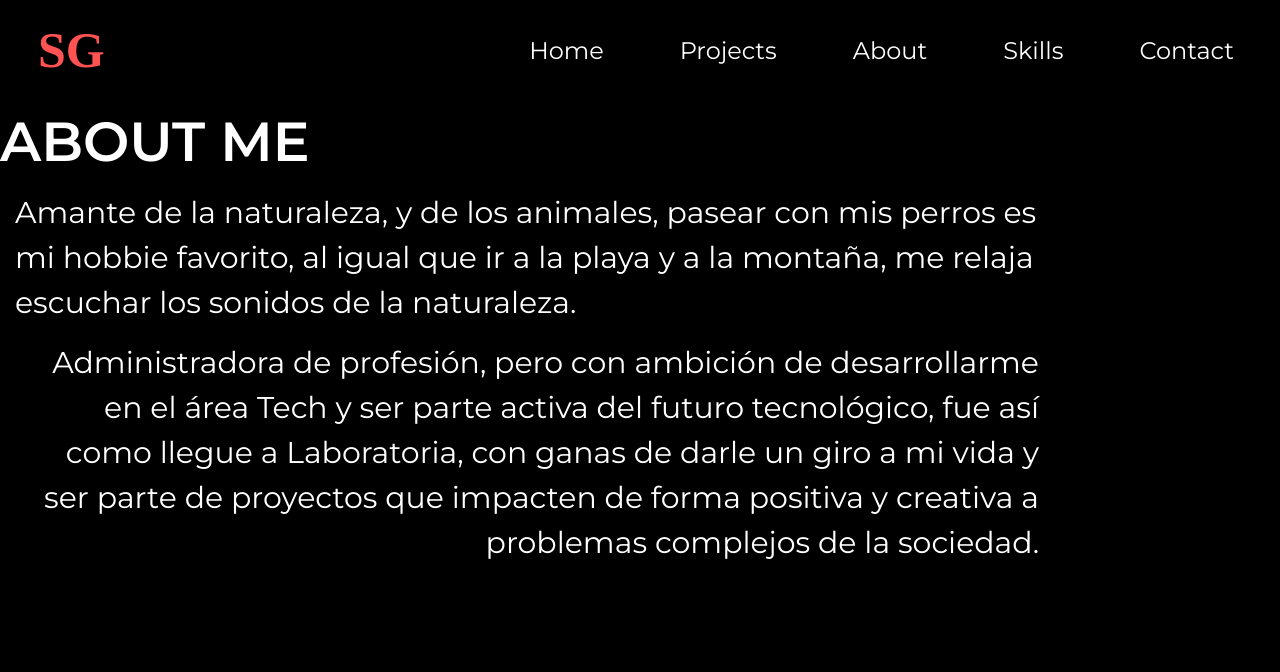
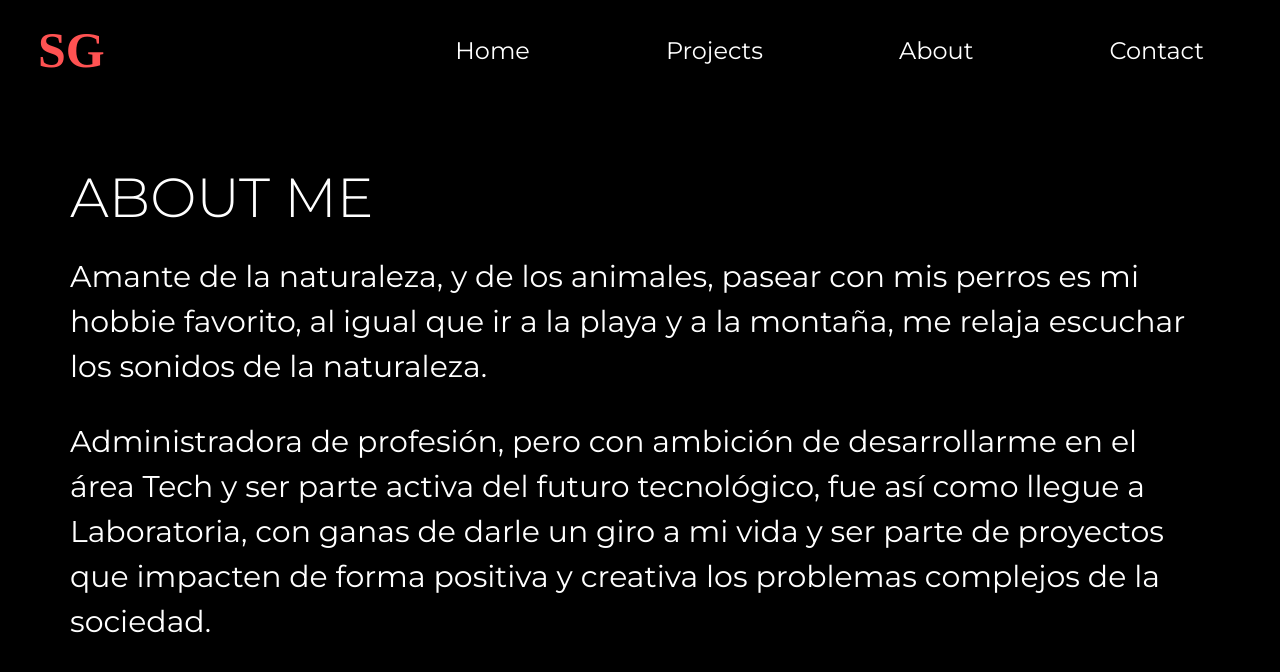
Before and after one commit to efyguevara/Portafolio, a React (Create React App) app: page /About in a window 1280 px wide. Shown: the top 672 px of the page. Built offline with nearby package versions, Linux system fonts and the light colour scheme; a web font is replaced by a local one.

Commit message:
dding text about me

```diff
--- a/src/App.css
+++ b/src/App.css
@@ -14,13 +14,9 @@
   text-align: center;
 }
 
-/* GLOBAL STYLES */
-/* body {
-  background: #333;
-  padding-top: 5em;
-  display: flex;
-  justify-content: center;
-} */
+.margintop {
+  margin-top: 3em;
+}
 
 /* DEMO-SPECIFIC STYLES */
 .typewriter h1 {
@@ -36,8 +32,8 @@
   letter-spacing: .15em;
   /* Adjust as needed */
   animation:
-    typing 3.5s steps(30, end),
-    blink-caret .5s step-end infinite;
+    typing 3s steps(30, end),
+    blink-caret .7s step-end;
 }
 
 /* The typing effect */
@@ -47,13 +43,12 @@
   }
 
   to {
-    width: 35%
+    width: 50%
   }
 }
 
 /* The typewriter cursor effect */
 @keyframes blink-caret {
-
   from,
   to {
     border-color: transparent
@@ -71,11 +66,6 @@
   /* var(--color-); */
 }
 
-.App-logo {
-  animation: App-logo-spin infinite 20s linear;
-  height: 40vmin;
-  pointer-events: none;
-}
 
 .App-header {
   background-color: var(--color-black);
@@ -101,7 +91,7 @@
 .navbar {
   padding: .5rem .5rem;
   margin-bottom: .5rem;
-  position: static;
+  position: fixed;
   z-index: 99999;
   width: 100%;
   /* background-color: var(--color-black); */
@@ -111,14 +101,12 @@
   color: var(--color-pink);
 }
 
-
 #templateHome {
   background-image: url("./img/bg3.jpeg");
+  width: 100%;
 }
 
 /* Cards */
-
-
 .imgMd .imgSN .imgBQ{
   /* background-image: url("./img/markdown.png"); */
   background-repeat: no-repeat;
@@ -130,21 +118,14 @@
 
   /* .imgSN {
     background-image: url("./img/socialNetwork.jpg.png");
-    background-repeat: no-repeat;
-    background-size: contain;
-    position: static;
-    max-height: 100%;
-    max-width: 100%;
-  }
+  } */
 
-  .imgBQ {
-    background-image: url("./img/burgerqueen.png");
-    background-repeat: no-repeat;
-    background-size: contain;
-    position: static;
-    max-height: 100%;
-    max-width: 100%;
-  } */
+.imgBQ {
+  /* background-image: url("./img/burgerqueen.png"); */
+  width: 220px;
+  height: 230px;
+  align-self: center;
+}
 
 .imgMd:hover {
   opacity: .8;
@@ -159,8 +140,10 @@
 }
 
 .card-body {
+  padding: 0em 1em 0em 1em;
   background-color: transparent;
 }
+
 /* Fin Cards */
 
 
@@ -172,7 +155,7 @@
 .imgbg {
   background-repeat: no-repeat;
   background-size: cover;
-  background-attachment: fixed;
+  background-attachment: static;
   position: relative;
   margin: 0 auto;
   padding: 0;
@@ -183,7 +166,13 @@
 .icon {
   width: 40px;
   height: 40px;
-  margin: 5px 5px 5px 5px;
+  margin: 2em 2em 2em 2em;
+}
+
+.icon:hover {
+  width: 45px;
+  height: 45px;
+  opacity: 2;
 }
 
 #linkedIn {
@@ -206,9 +195,8 @@
 .pAbout {
   color: white;
   font-size: 30px;
-  width: 80%;
-  margin: 15px 15px 15px 15px;
- }
+  margin: 15px 15px 15px 0px;
+}
 
 .leftContent {
   text-align: right;
@@ -216,39 +204,49 @@
   align-items: left;
   vertical-align: baseline;
 }
-
 /* Fin about me */
 
-/* Extra small devices (portrait phones, less than 576px) */
+
+/* MEDIA QUERIES */
 @media (max-width: 375px) {
   .name {
     font-family: 'Shadows Into Light Two', cursive;
     font-size: 35px;
     color: var(--color-pink);
     font-weight: 600;
-    padding-left: 15px;
+    /* padding-left: 15px; */
   }
-
+  .navbar {
+    background-color: #000000;
+  }
   .navLinks {
     font-size: 16px;
     color: var(--color-white);
     padding-left: 10px;
     padding-right: 10px;
   }
-
   .pageTitle {
+    display: grid;
     color: var(--color-white);
     font-size: 30px;
-    font-weight: 600;
+    font-weight: 100;
     font-family: 'Montserrat', sans-serif;
+    text-align: center;
   }
-
+  .textAnimation {
+    font-size: 18px;
+  }
+  .pAbout {
+    color: white;
+    font-size: 15px;
+    margin: 15px 15px 15px 0px;
+    text-align: center;
+  }
   h3 {
     color: var(--color-white);
     font-size: 24px;
     padding-top: 15px;
   }
-
   h5 {
     color: var(--color-white);
     font-size: 20px;
@@ -264,27 +262,26 @@
     font-weight: 600;
     padding-left: 25px;
   }
-
   .navLinks {
     font-size: 18px;
     color: var(--color-white);
     padding-left: 10px;
     padding-right: 10px;
   }
-
   .pageTitle {
     color: var(--color-white);
     font-size: 36px;
-    font-weight: 600;
+    font-weight: 100;
     font-family: 'Montserrat', sans-serif;
   }
-
+  .textHome {
+    font-size: 10px;
+  }
   h3 {
     color: var(--color-white);
     font-size: 30px;
     padding-top: 15px;
   }
-
   h5 {
     color: var(--color-white);
     font-size: 26px;
@@ -300,26 +297,23 @@
     font-weight: 600;
     padding-left: 30px;
   }
-
   .navLinks {
     font-size: 24px;
     color: var(--color-white);
     padding-left: 10px;
     padding-right: 10px;
   }
-
   .pageTitle {
+    display: grid;
     color: var(--color-white);
     font-size: 34px;
-    font-weight: 600;
+    font-weight: 100;
     font-family: 'Montserrat', sans-serif;
   }
-
   h3 {
     font-size: 30px;
     color: var(--color-white);
   }
-
   h5 {
     color: var(--color-white);
     font-size: 26px;
@@ -339,8 +333,8 @@
   .navLinks {
     font-size: 24px;
     color: var(--color-white);
-    padding-left: 30px;
-    padding-right: 30px;
+    padding-left: 2.5em;
+    padding-right: 2.5em;
 
     cursor: pointer;
   }
@@ -348,7 +342,7 @@
   .pageTitle {
     color: var(--color-white);
     font-size: 55px;
-    font-weight: 600;
+    font-weight: 100;
     font-family: 'Montserrat', sans-serif;
   }
 
@@ -377,14 +371,14 @@
   .navLinks {
     font-size: 22px;
     color: var(--color-white);
-    padding-left: 35px;
-    padding-right: 35px;
+    padding-left: 4em;
+    padding-right: 4em;
   }
 
   .pageTitle {
     color: var(--color-white);
     font-size: 55px;
-    font-weight: 600;
+    font-weight: 100;
     font-family: 'Montserrat', sans-serif;
   }
 
--- a/src/components/MyNav.js
+++ b/src/components/MyNav.js
@@ -6,11 +6,6 @@
 function MyNav() {
   return (
     <>
-      {/* <Nav.Link as={Link} to="/Que-es-el-lupus" style={
-                            this.props.state === 'lupus-definition' ? {borderBottom: '#7E2C81  3px solid'}:
-                        {borderBottom:'none'}}
-                        >¿Qué es el Lupus?</Nav.Link> */}
-
       <Navbar collapseOnSelect expand="lg" bg="black" variant="dark">
         <Navbar.Brand href="/home"><span className="colorOne name">SG</span></Navbar.Brand>
         <Navbar.Toggle aria-controls="responsive-navbar-nav" />
@@ -21,12 +16,11 @@
             <Nav.Link as={Link} to="/Home"><span className="navLinks">Home</span></Nav.Link>
             <Nav.Link as={Link} to="/Projects"><span className="navLinks">Projects</span></Nav.Link>
             <Nav.Link as={Link} to="/About"><span className="navLinks">About</span></Nav.Link>
-            <Nav.Link as={Link} to="/Skills"><span className="navLinks">Skills</span></Nav.Link>
+            {/* <Nav.Link as={Link} to="/Skills"><span className="navLinks">Skills</span></Nav.Link> */}
             <Nav.Link as={Link} to="/Contact"><span className="navLinks">Contact</span></Nav.Link>
           </Nav>
         </Navbar.Collapse>
       </Navbar>
-
     </>
   );
 }
--- a/src/views/About.js
+++ b/src/views/About.js
@@ -1,22 +1,36 @@
 import React from 'react';
+import { Container, Row } from 'react-bootstrap';
 
 function About() {
     return (
         <>
-            <div>
 
-                <h1 className="pageTitle">ABOUT ME</h1>
+            <Container>
+                <div >
+                    <Row>
+                        <h1 className="pageTitle margintop colorOne">ABOUT ME</h1>
+                    </Row>
+
+                    <Row>
                         <div id="divAboutOne">
                             <p className="pAbout">
-                        Amante de la naturaleza, y de los animales, pasear con mis perros es mi hobbie favorito, al igual que ir a la playa y a la montaña,  me relaja escuchar los sonidos de la naturaleza.
+                                Amante de la naturaleza, y de los animales, pasear con mis perros es mi hobbie favorito,
+                                al igual que ir a la playa y a la montaña,  me relaja escuchar los sonidos de la naturaleza.
                             </p>
                         </div>
+                    </Row>
+                    <Row>
                         <div id="divAboutTwo">
-                    <p className="pAbout leftContent">
-                        Administradora de profesión, pero con ambición de desarrollarme en el área Tech y ser parte activa del futuro tecnológico, fue así como llegue a Laboratoria, con ganas de darle un giro a mi vida y ser parte de proyectos que impacten de forma positiva y creativa a problemas complejos de la sociedad.
+                            <p className="pAbout">
+                                Administradora de profesión, pero con ambición de desarrollarme en el área Tech y ser parte
+                                activa del futuro tecnológico, fue así como llegue a Laboratoria, con ganas de darle un giro
+                                a mi vida y ser parte de proyectos que impacten de forma positiva y creativa los problemas
+                                complejos de la sociedad.
                             </p>
                         </div>
+                    </Row>
                 </div>
+            </Container>
         </>
     );
 }
--- a/src/views/Home.js
+++ b/src/views/Home.js
@@ -1,18 +1,19 @@
 import React from 'react';
-import { Row } from 'react-bootstrap';
+import { Row, Col } from 'react-bootstrap';
 
 function Home() {
     return (
         <>
-            <Container-fluid >
+            <Container-fluid>
                 <Row>
-                    <div id="templateHome" className="imgbg centerContent">
+                    <Col>
+                        <div id="templateHome" className="imgbg centerContent margintop">
                             <div id="div2Home" className="">
-                            <h1 id="press" className="pageTitle">
+                                <h1 className="pageTitle">
                                     Stefany Guevara
                                 </h1>
-                            <span className="typewriter pageTitle">
-                                <h1>
+                                <span className="typewriter">
+                                    <h1 id="" className="pageTitle textAnimation">
                                         Front End Developer...
                                     </h1>
                                 </span>
@@ -20,6 +21,7 @@
 
                             </div>
                         </div>
+                    </Col>
                 </Row>
             </Container-fluid>
         </>
--- a/src/views/Projects.js
+++ b/src/views/Projects.js
@@ -14,7 +14,7 @@
       <Container id="containerProjects">
         <Row>
           <div>
-            <h1 className="pageTitle">Projects</h1>
+            <h1 className="pageTitle margintop">PROJECTS</h1>
           </div>
         </Row>
 
@@ -22,9 +22,9 @@
 
           <CardDeck>
             <Card className="card">
-              <Card.Title>MD-LINKS</Card.Title>
               <Card.Img variant="top" src={Markdown} className="imgMd" />
               <Card.Body className="bgcard">
+                <Card.Title>MD-LINKS</Card.Title>
                 <Card.Text>
                   Libreria Npm.
               </Card.Text>
@@ -42,10 +42,11 @@
             </Card>
 
             <Card className="">
-              <Card.Title>PET LOVERS</Card.Title>
+
               <Card.Img variant="top" src={socialN} className="imgSN" />
 
               <Card.Body className="bgcard">
+                <Card.Title>PET LOVERS</Card.Title>
                 <Card.Text>
                   Red social para amantes de  las mascotas
                 </Card.Text>
@@ -64,9 +65,10 @@
             </Card>
 
             <Card className="">
-              <Card.Title>BURGER QUEEN</Card.Title>
+
               <Card.Img variant="top" src={burger} className="imgBQ" />
               <Card.Body className="bgcard">
+                <Card.Title>BURGER QUEEN</Card.Title>
                 <Card.Text>
                   Haz tus pedidos de comida rapida en Burger Queen.
                 </Card.Text>
```
Also changed, not shown: src/views/Contact.js (+15 -13 lines). Lines whose indentation alone changed are shown as unchanged.
